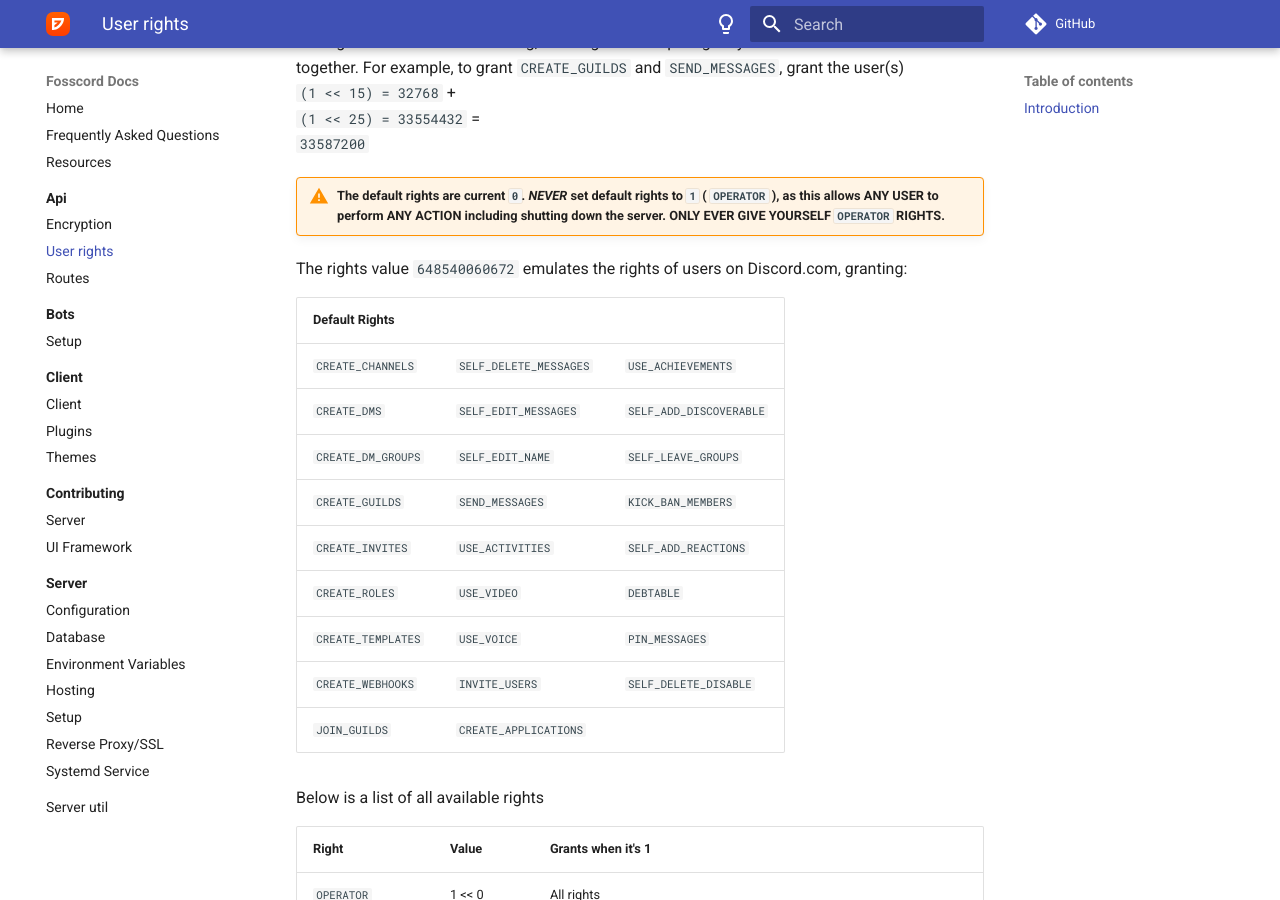
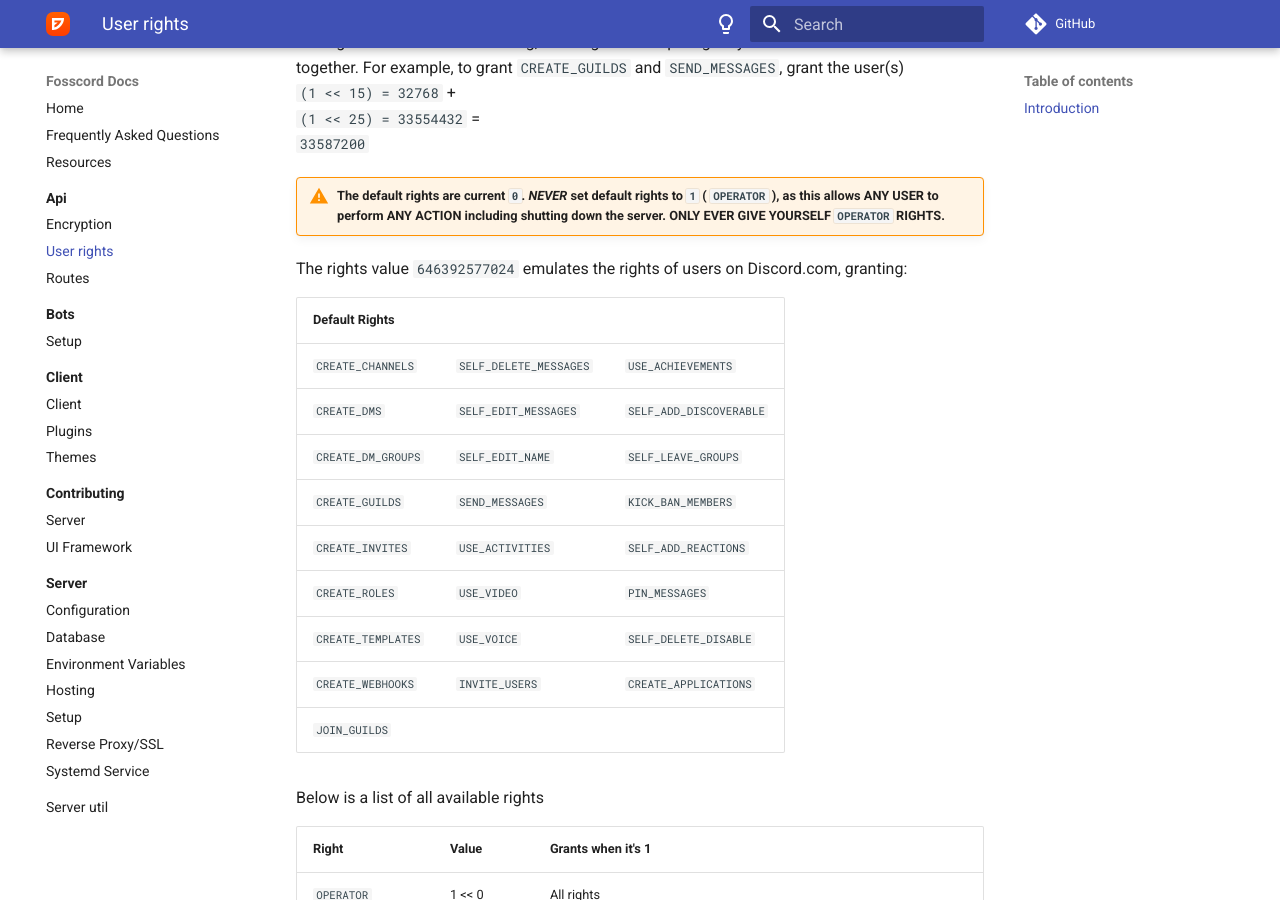
Before and after one commit to spacebarchat/docs, an MkDocs documentation site: the page built from docs/api/rights.md, in a window 1280 px wide and 900 px high, scrolled down 336 px. Built offline with MkDocs 1.6.1 and Material for MkDocs 9.7.7, drawn with Linux system fonts in a browser that asks for light colours; comment, search, counter and statistics services are not loaded.

Commit message:
Removed DEBTABLE right from the emulated value

```diff
--- a/docs/api/rights.md
+++ b/docs/api/rights.md
@@ -16,7 +16,7 @@ For example, to grant `CREATE_GUILDS` and `SEND_MESSAGES`, grant the user(s)
 
 !!! warning "The default rights are current `0`. ***NEVER*** set default rights to `1` ( `OPERATOR` ), as this allows ANY USER to perform ANY ACTION including shutting down the server. ONLY EVER GIVE YOURSELF `OPERATOR` RIGHTS."
 
-The rights value `648540060672` emulates the rights of users on Discord.com, granting:
+The rights value `646392577024` emulates the rights of users on Discord.com, granting:
 
 | Default Rights      |					        |					 		|
 |---------------------|-------------------------|---------------------------|
@@ -25,10 +25,10 @@ The rights value `648540060672` emulates the rights of users on Discord.com, gra
 | `CREATE_DM_GROUPS`  | `SELF_EDIT_NAME`	    | `SELF_LEAVE_GROUPS`		|
 | `CREATE_GUILDS`	  | `SEND_MESSAGES` 	    | `KICK_BAN_MEMBERS`		|
 | `CREATE_INVITES`    | `USE_ACTIVITIES`	    | `SELF_ADD_REACTIONS`		|
-| `CREATE_ROLES`	  | `USE_VIDEO`			    | `DEBTABLE`				|
-| `CREATE_TEMPLATES`  | `USE_VOICE`			    | `PIN_MESSAGES`			|
-| `CREATE_WEBHOOKS`   | `INVITE_USERS`		    | `SELF_DELETE_DISABLE`		|
-| `JOIN_GUILDS`	      | `CREATE_APPLICATIONS`	|							|
+| `CREATE_ROLES`	  | `USE_VIDEO`			    | `PIN_MESSAGES`			|
+| `CREATE_TEMPLATES`  | `USE_VOICE`			    | `SELF_DELETE_DISABLE`		|
+| `CREATE_WEBHOOKS`   | `INVITE_USERS`		    | `CREATE_APPLICATIONS`		|
+| `JOIN_GUILDS`	      | 						|							|
 
 Below is a list of all available rights
 
```
